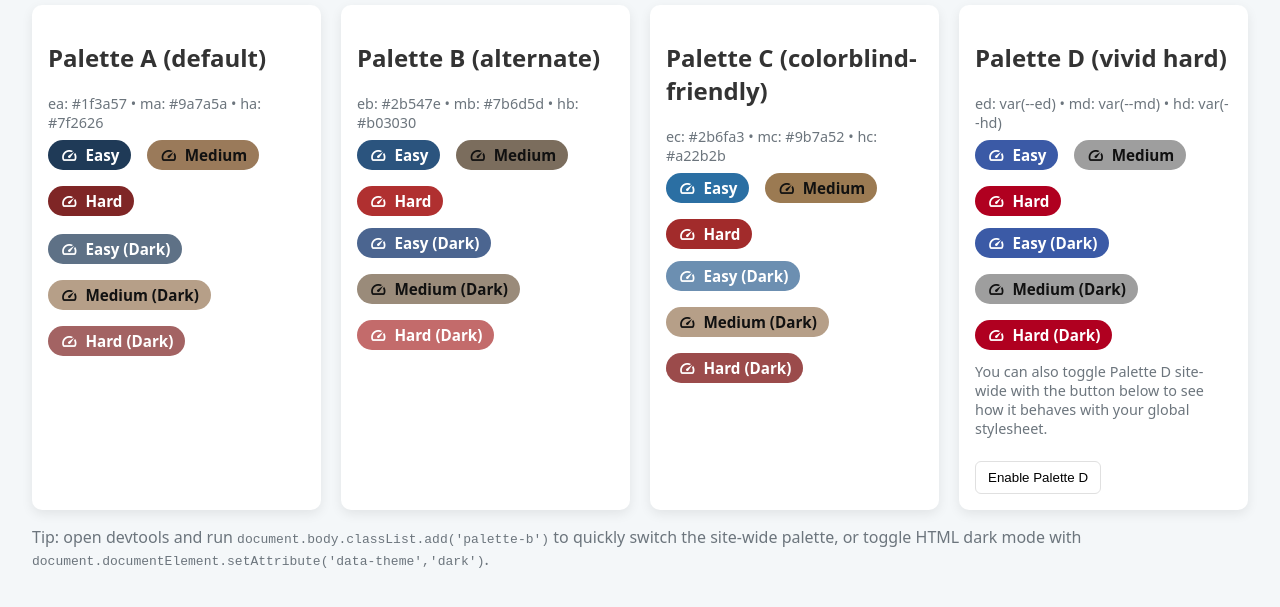
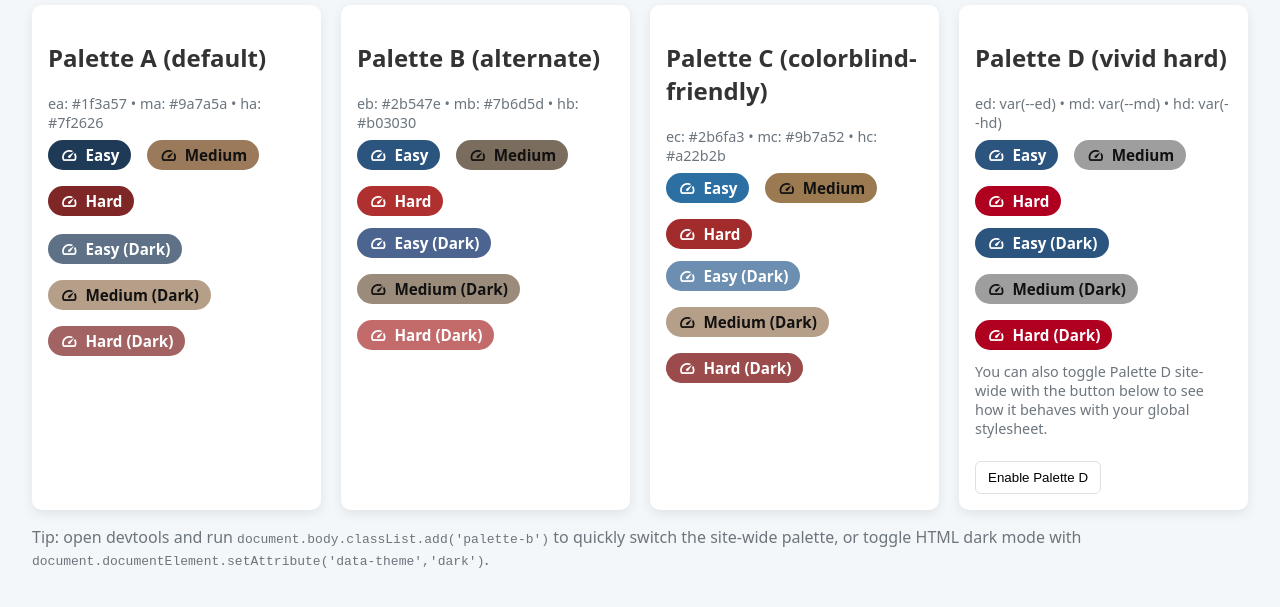
Before and after one commit to anschmieg/quiz-from-json, an Eleventy site: page src/palette-test.html in a window 1280 px wide. Shown: the part 137-744 px from the top of the page. Built offline with nearby package versions, Linux system fonts and the light colour scheme; Eleventy itself is replaced by a stand-in of ours; files that its build step writes are made by us from their sources.

Commit message:
style: mix palettes — use B easy shade for palette D

```diff
--- a/src/css/style.css
+++ b/src/css/style.css
@@ -48,7 +48,8 @@
     --mb: #7b6d5d;
     --hb: #b03030;
     /* Palette D (vivid hard suggestion) */
-    --ed: #3b5aa6;
+    /* Palette D reuses Palette B's easy shade for consistency */
+    --ed: var(--eb);
     --md: #9e9e9e; /* neutral grey for medium */
     --hd: #b00020;
 
```
